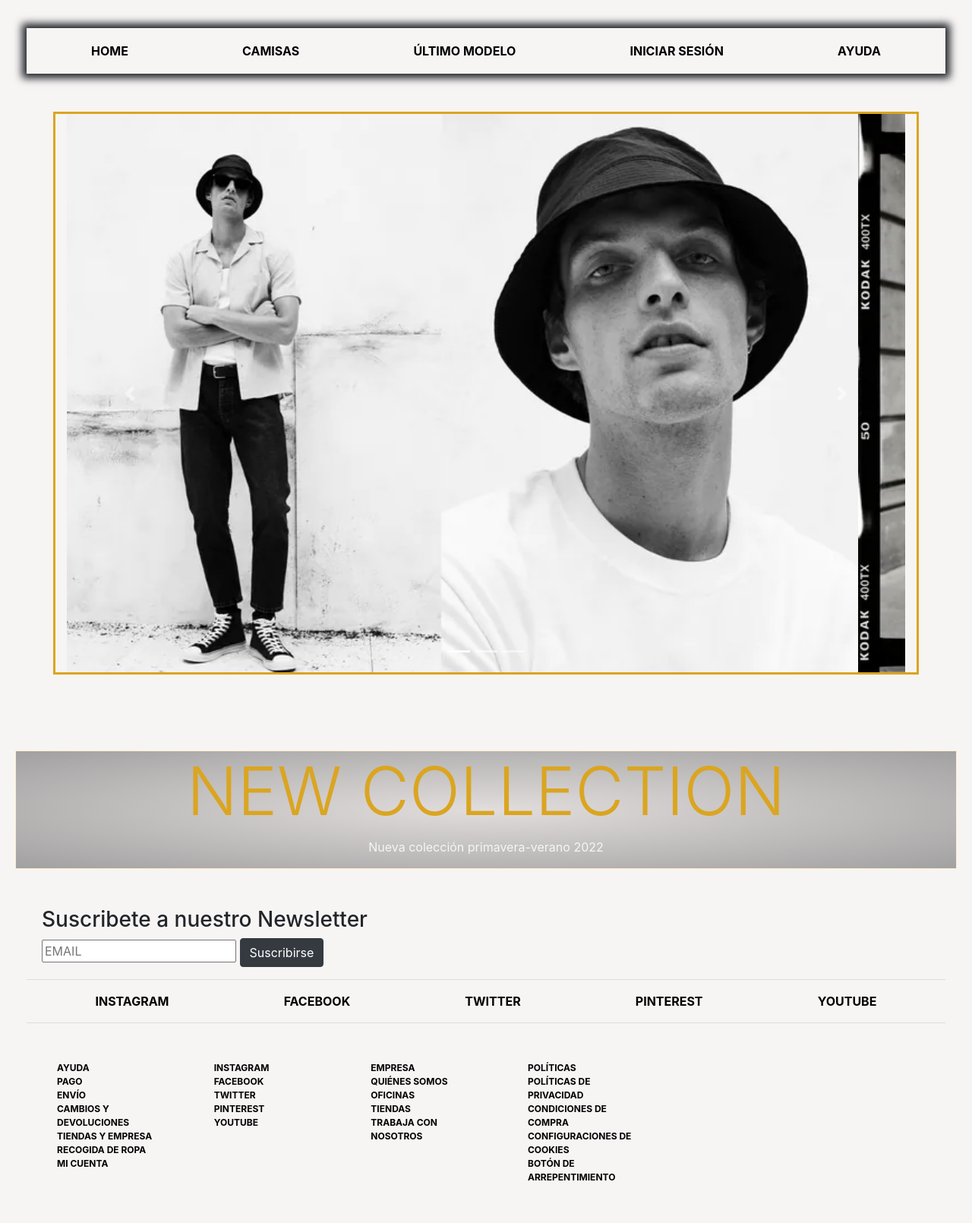
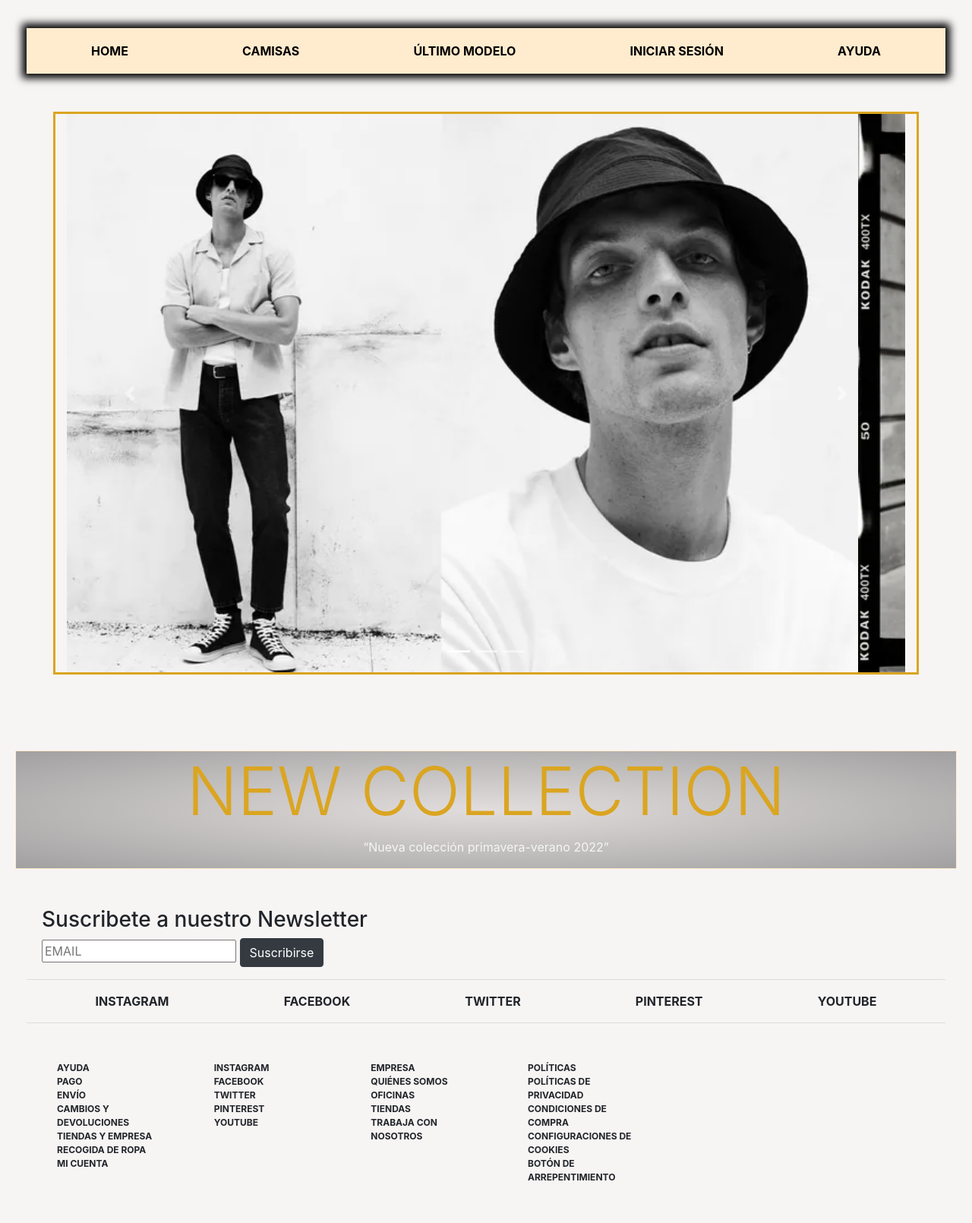
Before and after one commit to Exequiel21/Mercer, a website: page index.html in a window 1280 px wide. Shown: the part 220-1830 px from the top of the page at 76% size. Drawn offline with nearby package versions, Linux system fonts and the light colour scheme.

Commit message:
editamos con sass

```diff
--- a/index.html
+++ b/index.html
@@ -20,7 +20,7 @@
     <header class="container-fluid">
         <div class="row">
           <div class="col-lg-9">
-            <h1><a href="#">Mercer</h1></a>
+            <h1><a class=" text-reset" href="#">Mercer</h1></a>
           </div>
             <nav class="navbar navbar-light bg-light col-lg-3 index">
               <form class="form-inline">
@@ -32,12 +32,12 @@
         </div>
     </header>
 
-<nav class="container-fluid nav nav-pills flex-column flex-sm-row pages">
-  <a class="flex-sm-fill text-sm-center nav-link" href="#">Home</a>
-  <a class="flex-sm-fill text-sm-center nav-link" href="/pages/camisas.html">Camisas</a>
-  <a class="flex-sm-fill text-sm-center nav-link" href="/pages/compraropa.html">Último modelo</a>
-  <a class="flex-sm-fill text-sm-center nav-link" href="/pages/registro.html">Iniciar Sesión</a>
-  <a class="flex-sm-fill text-sm-center nav-link" href="/pages/ayuda.html">Ayuda</a>
+<nav class="container-fluid nav nav-pills d-flex justify-content-around flex-column flex-sm-row pages">
+  <li><a class="flex-sm-fill text-sm-center nav-link" href="#">Home</a></li>
+  <li><a class="flex-sm-fill text-sm-center nav-link" href="/pages/camisas.html">Camisas</a></li>
+  <li><a class="flex-sm-fill text-sm-center nav-link" href="/pages/compraropa.html">Último modelo</a></li>
+  <li><a class="flex-sm-fill text-sm-center nav-link" href="/pages/registro.html">Iniciar Sesión</a></li>
+  <li><a class="flex-sm-fill text-sm-center nav-link" href="/pages/ayuda.html">Ayuda</a></li>
 </nav>
 
 
@@ -75,7 +75,7 @@
     <section class="row new-collection">
       <div class="col d-flex flex-column justify-content-center align-items-center">
         <h2 class="display-2 leader"><a class="leader" href="/pages/compraropa.html">New Collection </a></h2>
-        <figure class="leader2">Nueva colección primavera-verano 2022</figure>
+        <figure class="leader2"><q>Nueva colección primavera-verano 2022</q></figure>
       </div>
     </section>
 
@@ -94,11 +94,11 @@
     <div class="container-fluid">
       <div class="row">
         <div class="col-xl-12 col-xs-12 d-flex flex-row justify-content-around align-content-center redes">
-        <li><a href="https://www.instagram.com/?hl=es">INSTAGRAM</li></a>
-        <li><a href="https://es-la.facebook.com/">FACEBOOK</li></a>
-        <li><a href="https://twitter.com/?lang=es">TWITTER</li></a>
-        <li><a href="https://ar.pinterest.com/">PINTEREST</li></a>
-        <li><a href="https://www.youtube.com/">YOUTUBE</li></a>
+        <li class="li-hover"><a class="text-reset"  href="https://www.instagram.com/?hl=es">INSTAGRAM</li></a>
+        <li class="li-hover"><a class="text-reset"  href="https://es-la.facebook.com/">FACEBOOK</li></a>
+        <li class="li-hover"><a class="text-reset"  href="https://twitter.com/?lang=es">TWITTER</li></a>
+        <li class="li-hover"><a class="text-reset"  href="https://ar.pinterest.com/">PINTEREST</li></a>
+        <li class="li-hover"><a class="text-reset"  href="https://www.youtube.com/">YOUTUBE</li></a>
         </div>
       </div>
     </div>
@@ -109,43 +109,43 @@
       <!-- CONTENEDOR 1 -->
       <div class="col-lg-2">
         <ul>
-          <li><a href="/pages/ayuda.html">Ayuda</a></li>
-          <li><a href="#">Pago</a></li>
-          <li><a href="#">Envío</a></li>
-          <li><a href="#">Cambios y Devoluciones</a></li>
-          <li><a href="#">Tiendas y Empresa</a></li>
-          <li><a href="#">Recogida de ropa</a></li>
-          <li><a href="/pages/registro.html">Mi cuenta</a></li>
+          <li><a class="text-reset" href="/pages/ayuda.html">Ayuda</a></li>
+          <li><a class="text-reset" href="#">Pago</a></li>
+          <li><a class="text-reset" href="#">Envío</a></li>
+          <li><a class="text-reset" href="#">Cambios y Devoluciones</a></li>
+          <li><a class="text-reset" href="#">Tiendas y Empresa</a></li>
+          <li><a class="text-reset" href="#">Recogida de ropa</a></li>
+          <li><a class="text-reset" href="/pages/registro.html">Mi cuenta</a></li>
         </ul>
       </div>
       <!-- CONTENEDOR 2 -->
       <div class="col-lg-2">
         <ul>
-          <li><a href="https://www.instagram.com/?hl=es">Instagram</a></li>
-          <li><a href="https://es-la.facebook.com/">Facebook</a></li>
-          <li><a href="https://twitter.com/?lang=es">Twitter</a></li>
-          <li><a href="https://ar.pinterest.com/">Pinterest</a></li>
-          <li><a href="https://www.youtube.com/">YouTube</a></li>
+          <li><a class="text-reset" href="https://www.instagram.com/?hl=es">Instagram</a></li>
+          <li><a class="text-reset" href="https://es-la.facebook.com/">Facebook</a></li>
+          <li><a class="text-reset" href="https://twitter.com/?lang=es">Twitter</a></li>
+          <li><a class="text-reset" href="https://ar.pinterest.com/">Pinterest</a></li>
+          <li><a class="text-reset" href="https://www.youtube.com/">YouTube</a></li>
         </ul>
       </div>
       <!-- CONTENEDOR 3 -->
       <div class="col-lg-2">
         <ul>
-          <li><a href="#">Empresa</a></li>
-          <li><a href="#">Quiénes somos</a></li>
-          <li><a href="#">Oficinas</a></li>
-          <li><a href="#">Tiendas</a></li>
-          <li><a href="#">Trabaja con Nosotros</a></li>
+          <li><a class="text-reset" href="#">Empresa</a></li>
+          <li><a class="text-reset" href="#">Quiénes somos</a></li>
+          <li><a class="text-reset" href="#">Oficinas</a></li>
+          <li><a class="text-reset" href="#">Tiendas</a></li>
+          <li><a class="text-reset" href="#">Trabaja con Nosotros</a></li>
         </ul>
       </div>
       <!-- CONTENEDOR 4 -->
       <div class="col-lg-2">
         <ul>
-          <li><a href="#">Políticas</a></li>
-          <li><a href="#">Políticas de Privacidad</a></li>
-          <li><a href="#">Condiciones de Compra</a></li>
-          <li><a href="#">Configuraciones de Cookies</a></li>
-          <li><a href="#">Botón de Arrepentimiento</a></li>
+          <li><a class="text-reset" href="#">Políticas</a></li>
+          <li><a class="text-reset" href="#">Políticas de Privacidad</a></li>
+          <li><a class="text-reset" href="#">Condiciones de Compra</a></li>
+          <li><a class="text-reset" href="#">Configuraciones de Cookies</a></li>
+          <li><a class="text-reset" href="#">Botón de Arrepentimiento</a></li>
         </ul>
       </div>
     </div>
--- /dev/null
+++ b/scss/_colores.scss
@@ -0,0 +1,19 @@
+body {
+    background: rgb(247, 244, 244);
+}
+a {
+    color: black;
+}
+main {
+    border: 3px solid goldenrod;
+}
+section {
+    background: radial-gradient(rgb(226, 221, 221),rgba(148, 147, 147, 0.863));
+    border: 1px solid blanchedalmond;
+        .leader {
+        color: goldenrod;
+        }
+        .leader2 {
+            color: whitesmoke;
+            }
+}
--- /dev/null
+++ b/scss/_tamanios.scss
@@ -0,0 +1,13 @@
+@mixin imagen1 {
+    width: 350px;
+    height: auto;
+}
+
+
+.image1 {
+    @include imagen1();
+}
+
+.camisas-hombre {
+    font-size: 20px;
+}
--- /dev/null
+++ b/scss/_transiciones.scss
@@ -0,0 +1,28 @@
+.li-hover {
+    transition-property: transform;
+    transition-duration: 1s;
+}
+
+.li-hover:hover {
+    transform: scale(1.2);
+}
+
+.image1 {
+    transition-property: transform;
+    transition-duration: 1s;
+}
+
+.image1:hover {
+    transform: scale(1.1);
+}
+
+.pages {
+    background: blanchedalmond;
+    color: black;
+    transition: background-color 1s;
+}
+
+.pages:hover {
+    background: whitesmoke;
+    color: rgb(245, 178, 9);
+}
--- a/scss/style.scss
+++ b/scss/style.scss
@@ -1,11 +1,14 @@
+@import "transiciones";
+@import "colores";
+@import "tamanios";
+
 body {
     /*CSS INDEX*/
     margin: 35px;
     padding: 0;
-    background: rgb(247, 244, 244);
+
     a {
         text-decoration: none;
-        color: black;
         text-transform: uppercase;
 
     }
@@ -22,24 +25,13 @@ body {
         font-weight: bold;
         padding: 10px;
         box-shadow: 0px 0px 10px 6px,
-
     }
     main {
         margin-top: 50px;
-        border: 3px solid goldenrod;
         margin-bottom: 100px;
     }
-
     section {
-        background: radial-gradient(rgb(226, 221, 221),rgba(148, 147, 147, 0.863));
         margin-bottom: 50px;
-        border: 1px solid blanchedalmond;
-            .leader {
-            color: goldenrod;
-            }
-            .leader2 {
-                color: whitesmoke;
-                }
     }
     .newsletter {
         margin-left:  20px;
@@ -55,14 +47,10 @@ body {
     }
     /*CSS CAMISAS*/
     .camisas-hombre {
-        font-size: 20px;
         margin-top: 10px;
         margin-bottom: 20px;
     }
 
-    .image1 {
-        width: 350px;
-    }
     /*CSS REGISTRO*/
 
     .registro {
```
Also changed, not shown: pages/ayuda.html (+2 -0 lines), pages/camisas.html (+5 -5 lines), pages/compraropa.html (+7 -6 lines), pages/registro.html (+23 -23 lines), css/estilo.css.
